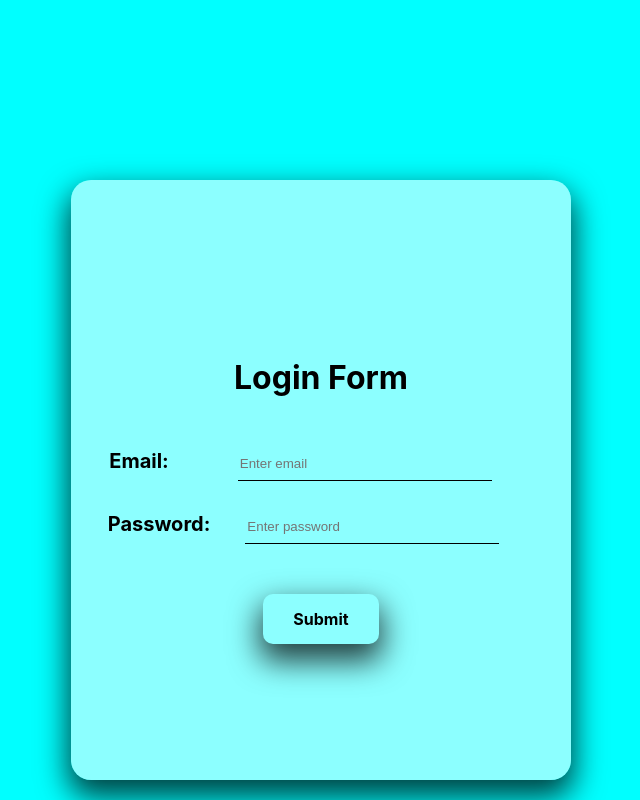
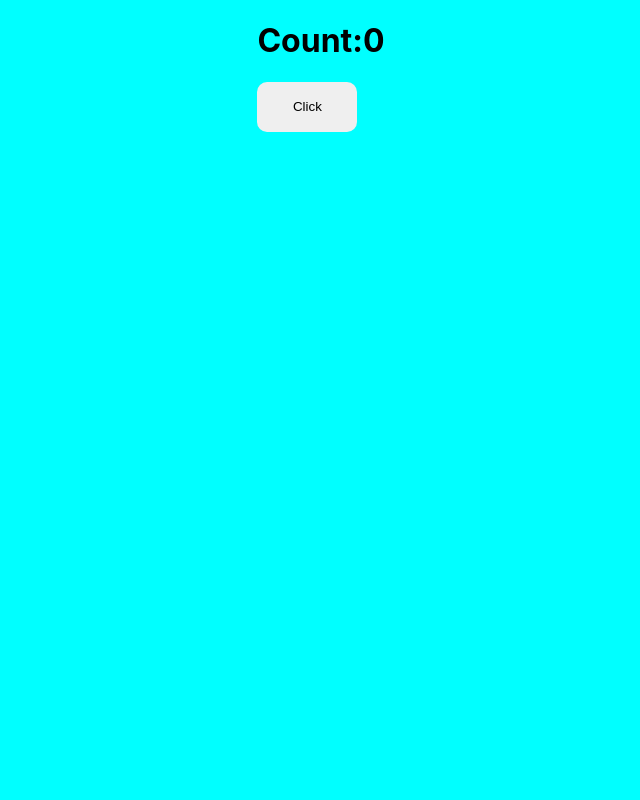
Before and after one commit to itsfarhankhan28/React, a React (Create React App) app: page / in a window 1280 px wide. Shown: the whole page, without its empty margins (319-959 px from the left). Built offline with nearby package versions, Linux system fonts and the light colour scheme.

Commit message:
useEffect added

```diff
--- a/src/App.css
+++ b/src/App.css
@@ -1,7 +1,7 @@
 body{
   background-color: aqua;
 }
-#clrbtn{
+#countbtn{
   width: 100px;
   height: 50px;
   border: none;
--- a/src/App.js
+++ b/src/App.js
@@ -4,13 +4,15 @@ import { useState } from 'react';
 import UseStateArray from './Components/UseStateArray';
 import UseStateSO from './Components/UseStateSO';
 import Reactform from './Components/Reactform';
+import UseEffect from './Components/UseEffect';
 
 function App() {
   return (
     <>
     {/* <UseStateArray/> */}
     {/* <UseStateSO/> */}
-    <Reactform/>
+    {/* <Reactform/> */}
+    {<UseEffect/>}
     </>
   );
 }
--- /dev/null
+++ b/src/Components/UseEffect.js
@@ -0,0 +1,23 @@
+import React, { useEffect, useState } from 'react'
+
+const UseEffect = () => {
+
+    const [count , setCount] = useState(0)
+
+    const changeCount = ()=>{
+        setCount(count+1)
+    }
+
+    useEffect(()=>{
+        document.title = `Count ${count}`
+    })
+
+  return (
+    <>
+      <h1>Count:{count}</h1>
+      <button id='countbtn' onClick={changeCount}>Click</button>
+    </>
+  )
+}
+
+export default UseEffect
```
